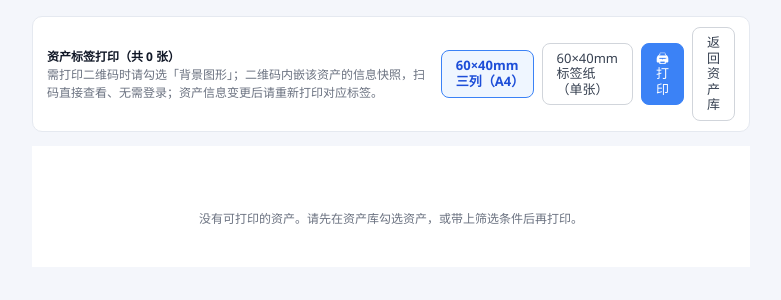
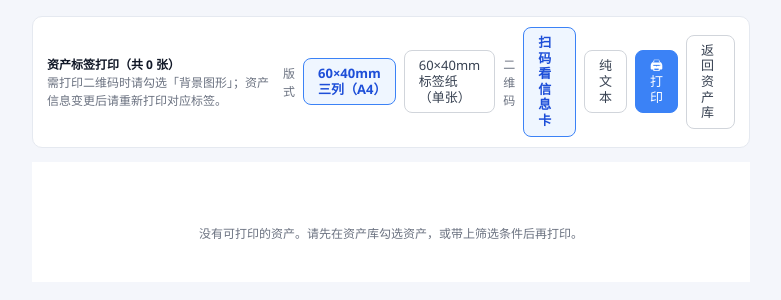
Before and after one commit to hmzztwj/Asset-Management-System, a Django app: page /library/labels/ in a window 1280 px wide. Shown: the top 300 px of the page, without its empty margins (249-1030 px from the left). Run offline with Django 5.2, Linux system fonts and the light colour scheme; the visitor is signed in with stand-in values (Sample User, id 1); data comes from the database, SQL or seed files in the repository; data that the repository does not hold is empty.

Commit message:
feat(labels): 新增纯文本二维码模式，版式与二维码类型可独立组合切换
- asset_qr 支持 ?data=text：编码多行纯文本（编号/名称/类别/状态/部门/
  责任人/使用人/存放），扫码 App 直接显示文字、不打开浏览器
- 标签页新增「二维码」切换组（扫码看信息卡 / 纯文本），与版式
  （A4 三列 / 标签纸单张）两个维度独立组合，互相保留参数

```diff
--- a/assets/asset_snapshot.py
+++ b/assets/asset_snapshot.py
@@ -178,6 +178,25 @@ def card_payload(base, asset, at=None):
     return base + '?' + 'd=' + encode(asset, at)
 
 
+#: 纯文本二维码里显示的字段（顺序即显示顺序）。
+TEXT_FIELDS = ('asset_id', 'name', 'category', 'status', 'department', 'responsible', 'user', 'location')
+
+
+def text_payload(asset, at=None):
+    """生成**纯文本**二维码内容：扫码 App 直接显示文字，不打开浏览器。
+
+    适合没有网络、或希望"扫完立刻看到"的场景。内容为多行 ``字段：值``，
+    空字段自动省略；二维码容量有限，字段多时只保留最关键的几项。
+    """
+    values = values_of(asset, at)
+    lines = []
+    for key in TEXT_FIELDS:
+        value = (values.get(key) or '').strip()
+        if value:
+            lines.append('%s：%s' % (LABELS[key], value))
+    return '\n'.join(lines)
+
+
 def status_tone(status):
     """状态 → 配色关键字，未知状态按普通处理。"""
     return STATUS_TONES.get((status or '').strip(), 'muted')
--- a/assets/views.py
+++ b/assets/views.py
@@ -1746,14 +1746,19 @@ def asset_qr(request, pk):
     （``asset_card``），**不需要登录，也不会落到资产库列表页**。
     信息跟着二维码走，所以标签贴出去之后，没账号的人也能看清这是什么资产。
 
-    ``?data=code`` 时退化为只编码资产编号纯文本（兼容扫码枪/旧标签）。
+    ``?data=code`` 时退化为只编码资产编号纯文本（兼容扫码枪/旧标签）；
+    ``?data=text`` 时编码多行**纯文本**（编号/名称/类别/状态/部门/责任人/
+    使用人/存放），扫码 App 直接显示文字，不打开浏览器。
 
     二维码在本机离线生成，不依赖任何外部服务。响应带 ETag 且要求浏览器
     每次校验：资产一改，扫码内容立刻变新，不会把旧快照打进标签。
     """
     asset = get_object_or_404(Asset.objects.select_related('department'), pk=pk)
-    if request.GET.get('data') == 'code':
+    mode = request.GET.get('data')
+    if mode == 'code':
         payload = asset.asset_id
+    elif mode == 'text':
+        payload = snapshot.text_payload(asset)
     else:
         payload = snapshot.card_payload(request.build_absolute_uri(reverse('asset_card')), asset)
 
@@ -1815,19 +1820,33 @@ def asset_labels(request):
         qs, _ = _filtered_assets(request)
         assets = list(qs.order_by('asset_id')[:200])
 
-    # 版式：grid = A4 三列 60×40mm（默认）；tag = 40×60mm 标签纸
-    # （@page 尺寸即标签尺寸，一张纸一张标签，适配热敏标签机）
+    # 版式：grid = A4 三列 60×40mm（默认）；tag = 60×40mm 标签纸单张
     layout = request.GET.get('layout') or 'grid'
     if layout not in ('grid', 'tag'):
         layout = 'grid'
-    # 版式切换链接：保留 ids 参数
-    keep_ids = f'ids={ids_raw}&' if ids_raw else ''
-    _url = lambda v: ('?' + keep_ids + 'layout=' + v) if keep_ids else ('?layout=' + v)
+    # 二维码内容：link = 快照链接（扫码打开免登录信息卡，默认）；text = 纯文本
+    qr_mode = request.GET.get('qr') or 'link'
+    if qr_mode not in ('link', 'text'):
+        qr_mode = 'link'
+
+    from urllib.parse import urlencode
+    base_params = {'layout': layout, 'qr': qr_mode}
+    if ids_raw:
+        base_params['ids'] = ids_raw
+
+    def _url(**over):
+        p = dict(base_params)
+        p.update(over)
+        return '?' + urlencode(p)
+
     context = {
         'assets': assets,
         'layout': layout,
-        'url_grid': _url('grid'),
-        'url_tag': _url('tag'),
+        'qr_mode': qr_mode,
+        'url_grid': _url(layout='grid'),
+        'url_tag': _url(layout='tag'),
+        'url_qr_link': _url(qr='link'),
+        'url_qr_text': _url(qr='text'),
         'page_title': '资产标签打印',
         'active': 'library',
     }
--- a/templates/asset_labels.html
+++ b/templates/asset_labels.html
@@ -85,11 +85,15 @@
 <div class="bar no-print">
     <div>
         <div class="bar-title">资产标签打印（共 {{ assets|length }} 张）</div>
-        <div class="tip">需打印二维码时请勾选「背景图形」；二维码内嵌该资产的信息快照，扫码直接查看、无需登录；资产信息变更后请重新打印对应标签。</div>
+        <div class="tip">需打印二维码时请勾选「背景图形」；资产信息变更后请重新打印对应标签。</div>
     </div>
     <div class="bar-actions">
+        <span class="tip">版式</span>
         <a class="btn btn-outline {% if layout == 'grid' %}active{% endif %}" href="{{ url_grid }}">60×40mm 三列（A4）</a>
         <a class="btn btn-outline {% if layout == 'tag' %}active{% endif %}" href="{{ url_tag }}">60×40mm 标签纸（单张）</a>
+        <span class="tip">二维码</span>
+        <a class="btn btn-outline {% if qr_mode == 'link' %}active{% endif %}" href="{{ url_qr_link }}">扫码看信息卡</a>
+        <a class="btn btn-outline {% if qr_mode == 'text' %}active{% endif %}" href="{{ url_qr_text }}">纯文本</a>
         <button type="button" class="btn" onclick="window.print()">🖨 打印</button>
         <a class="btn btn-outline" href="{% url 'library' %}">返回资产库</a>
     </div>
@@ -98,7 +102,7 @@
 <div class="sheet {% if layout == 'tag' %}tag{% endif %}">
     {% for a in assets %}
     <div class="label">
-        <img class="qr" src="{% url 'asset_qr' a.pk %}" alt="二维码">
+        <img class="qr" src="{% url 'asset_qr' a.pk %}{% if qr_mode == 'text' %}?data=text{% endif %}" alt="二维码">
         <div class="meta">
             <div class="name" title="{{ a.name }}">{{ a.name }}</div>
             <div class="row"><span class="k">编号</span><span class="v">{{ a.asset_id }}</span></div>
```
